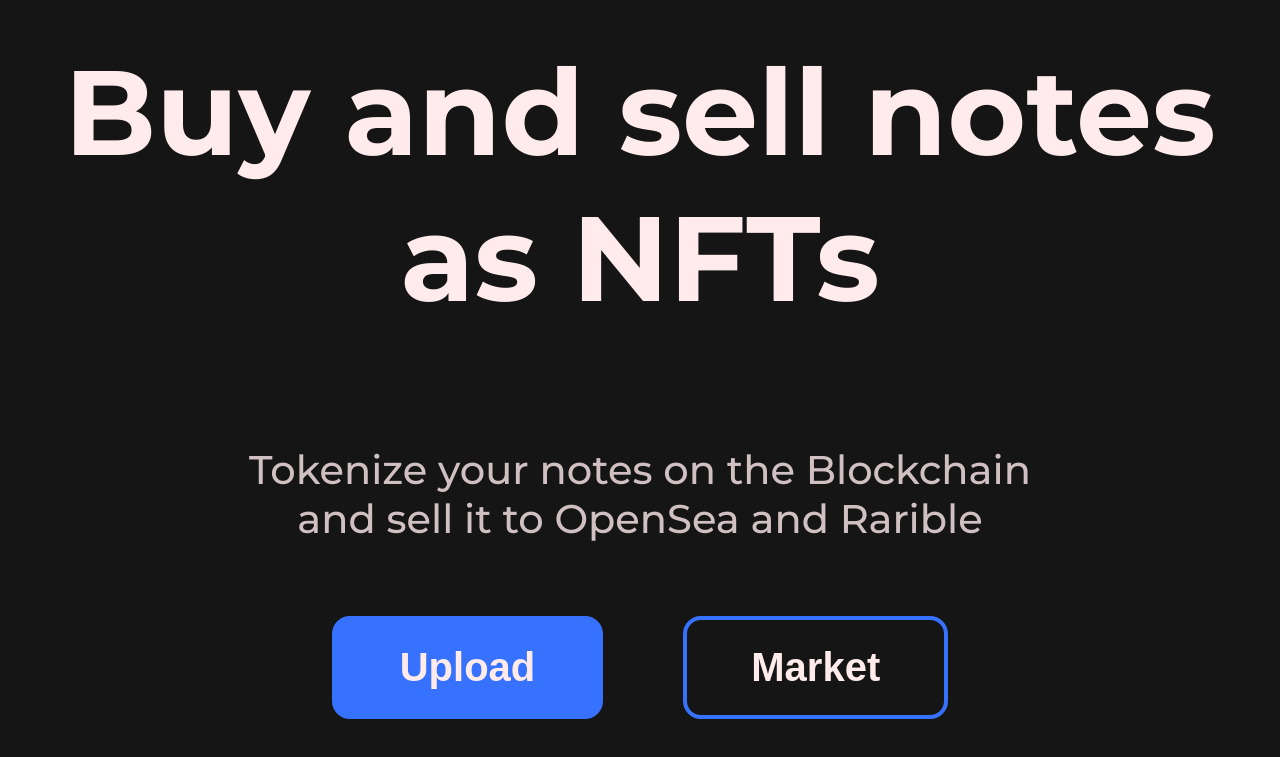
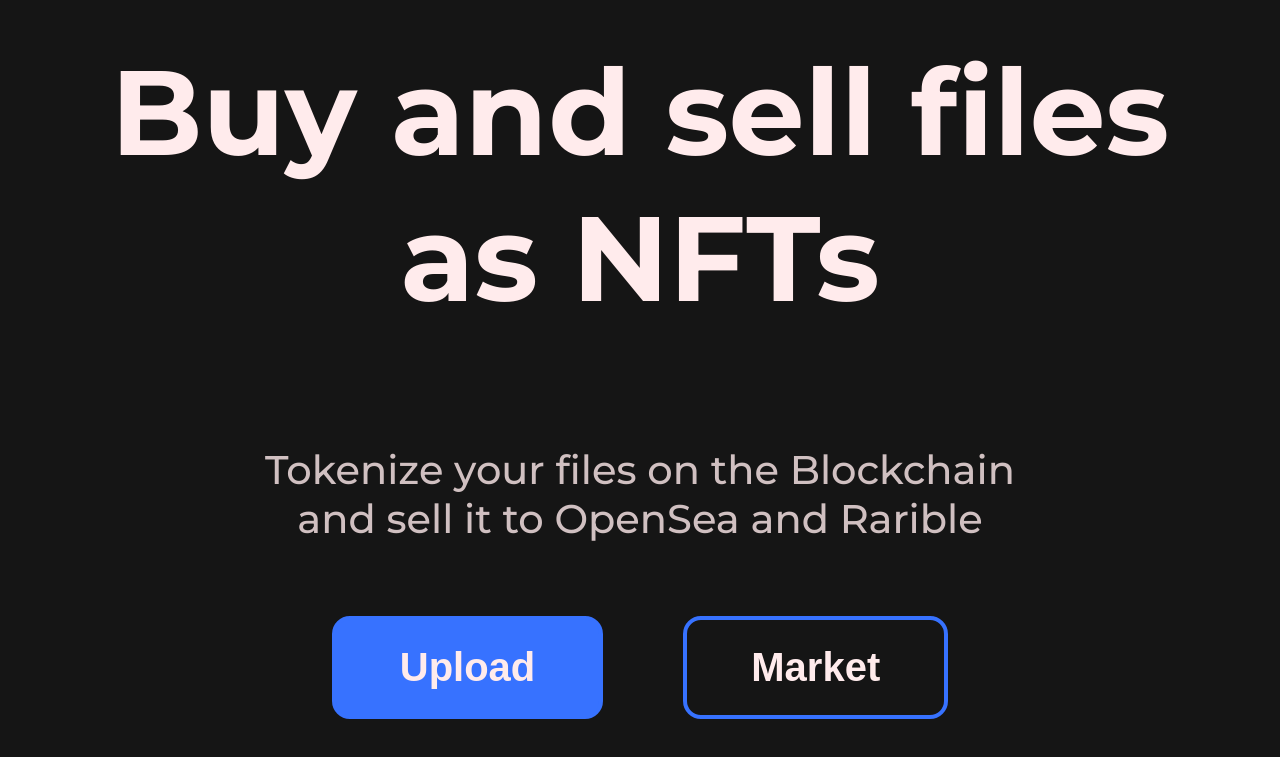
Before and after one commit to cocodev1/notenft, a Next.js app: page / in a window 1280 px wide. Shown: the part 121-878 px from the top of the page. Built offline with nearby package versions, Linux system fonts and the light colour scheme.

Commit message:
Change desc to files

```diff
--- a/pages/index.js
+++ b/pages/index.js
@@ -7,8 +7,8 @@
   return (
     <div className={styles.container}>
       <main className={styles.main}>
-        <h1 className={styles.welcomeTitle}>Buy and sell notes <br /> as NFTs</h1>
-        <h2 className={styles.welcomeDescription}>Tokenize your notes on the Blockchain <br/> and sell it to OpenSea and Rarible</h2>
+        <h1 className={styles.welcomeTitle}>Buy and sell files <br /> as NFTs</h1>
+        <h2 className={styles.welcomeDescription}>Tokenize your files on the Blockchain <br/> and sell it to OpenSea and Rarible</h2>
         <div className={styles.welcomeButtons}>
           <Link href='/soon'>
             <button className={styles.welcomeButton}>Upload</button>
```
